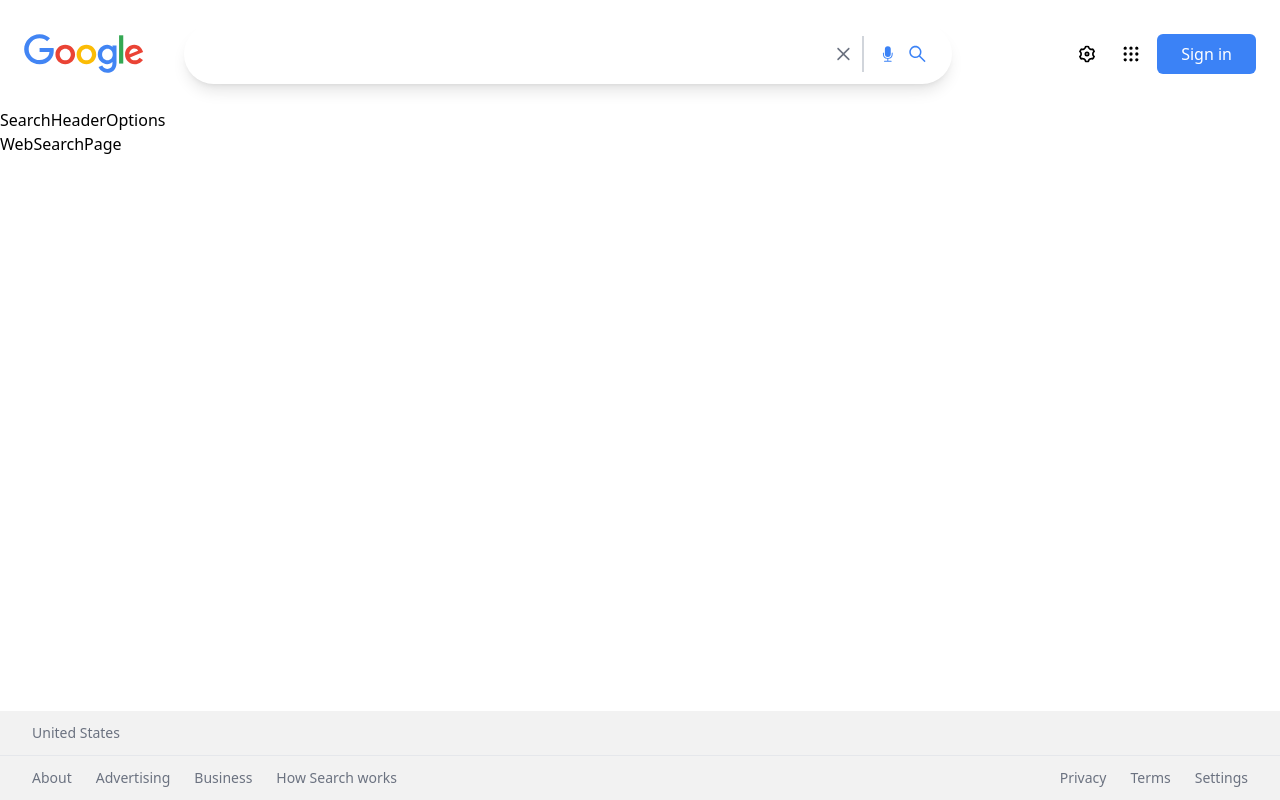
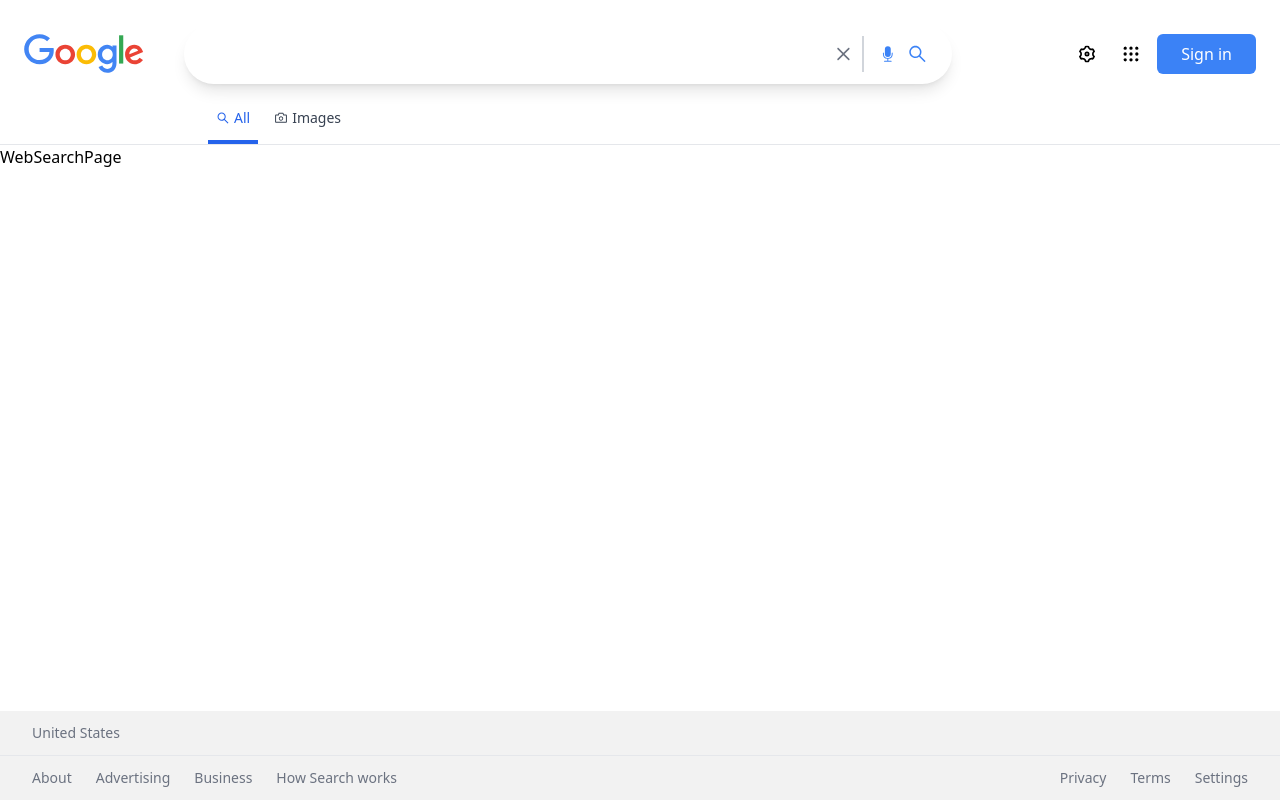
Before and after one commit to Alkthaes/google-clone-nextjs13, a Next.js app: page /search/web in a window 1280 px wide. Built offline with nearby package versions, Linux system fonts and the light colour scheme; no server answers.

Commit message:
completed the search header options

```diff
--- a/src/components/SearchHeaderOptions.jsx
+++ b/src/components/SearchHeaderOptions.jsx
@@ -1,5 +1,40 @@
+'use client';
 import React from 'react';
+import { AiOutlineSearch, AiOutlineCamera } from 'react-icons/ai';
+import { usePathname, useRouter, useSearchParams } from 'next/navigation';
 
 export default function SearchHeaderOptions() {
-  return <div>SearchHeaderOptions</div>;
+  const pathname = usePathname();
+  const router = useRouter();
+  const searchParams = useSearchParams();
+  const searchTerm = searchParams.get('searchTerm');
+
+  const selectTab = (tab) => {
+    router.push(
+      `/search/${tab === 'Images' ? 'image' : 'web'}?searchTerm=${searchTerm}`
+    );
+  };
+
+  return (
+    <div className='flex space-x-2 select-none border-b w-full justify-center lg:justify-start lg:pl-52 text-gray-700 text-sm'>
+      <div
+        onClick={() => selectTab('All')}
+        className={`flex items-center space-x-1 border-b-4 border-transparent active:text-blue-500 cursor-pointer pb-3 px-2 ${
+          pathname === '/search/web' && '!text-blue-600 !border-blue-600'
+        }`}
+      >
+        <AiOutlineSearch className='text-md' />
+        <p>All</p>
+      </div>
+      <div
+        onClick={() => selectTab('Images')}
+        className={`flex items-center space-x-1 border-b-4 border-transparent active:text-blue-500 cursor-pointer pb-3 px-2 ${
+          pathname === '/search/image' && '!text-blue-600 !border-blue-600'
+        }`}
+      >
+        <AiOutlineCamera className='text-md' />
+        <p>Images</p>
+      </div>
+    </div>
+  );
 }
```
